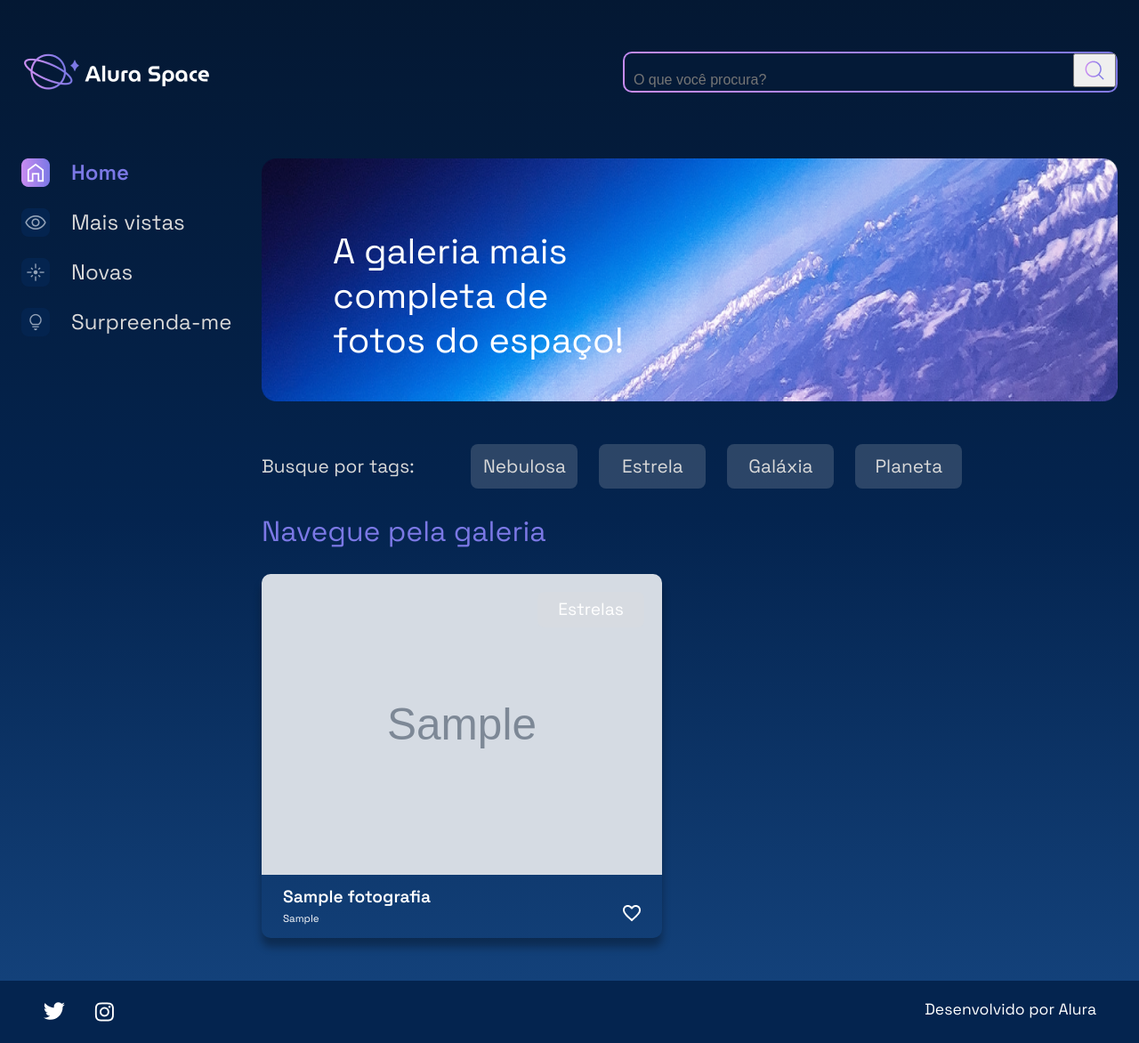
After one commit to Heveraldob12/Django_Curso_Alura, a Django app: page /buscar in a window 1280 px wide. The commit adds this page. Shown: the whole page at 89% size. Run offline with Django 4.2, Linux system fonts and the light colour scheme; tables that the repository leaves empty hold one stand-in row (values such as "Sample post"); grey boxes marked "Sample" are stand-in pictures.

Commit message:
Aula Final | Curso: Django - persistência de dados e Admin

```diff
--- a/galeria/models.py
+++ b/galeria/models.py
@@ -13,7 +13,7 @@ class Fotografia(models.Model):
     legenda = models.CharField(max_length=150, null=False,blank=False)
     categoria = models.CharField(max_length=100, choices=OPCOES_CATEGORIA, default='')
     descricao = models.TextField( null=False,blank=False)
-    foto = models.CharField(max_length=100, null=False,blank=False)
+    foto = models.ImageField(upload_to="fotos/%Y/%m/%d/", blank= True)
     publicada = models.BooleanField(default=False)
     data_fotografia = models.DateTimeField(default=datetime.now, blank=False)
 
--- a/galeria/urls.py
+++ b/galeria/urls.py
@@ -1,9 +1,10 @@
 from django.urls import path
-from galeria.views import index,imagem
+from galeria.views import index,imagem,buscar
 
 
 
 urlpatterns = [
    path('',index, name = 'index'),
    path('imagem/<int:foto_id>',imagem, name= 'imagem'),
+    path('buscar',buscar, name= 'buscar'),
 ]
--- a/galeria/views.py
+++ b/galeria/views.py
@@ -10,3 +10,13 @@ def index(request):
 def imagem(request,foto_id):
     fotografia = get_object_or_404(Fotografia, pk=foto_id)
     return render(request, 'galeria/imagem.html', {"fotografia": fotografia})
+
+def buscar(request):
+    fotografias = Fotografia.objects.order_by("data_fotografia").filter(publicada=True)
+
+    if 'buscar' in request.GET:
+        nome_a_buscar = request.GET['buscar']
+        if nome_a_buscar:
+            fotografias = fotografias.filter(nome__icontains=nome_a_buscar)
+
+    return render(request, 'galeria/buscar.html',{"cards" : fotografias})
--- a/setup/settings.py
+++ b/setup/settings.py
@@ -121,6 +121,12 @@ STATIC_URL = 'static/'
 STATICFILES_DIRS=[os.path.join(BASE_DIR, 'setup/static')]
 
 STATIC_ROOT = os.path.join(BASE_DIR, 'static')
+
+#Media
+
+MEDIA_ROOT = os.path.join(BASE_DIR,'media')
+
+MEDIA_URL = "/media/"
 # Default primary key field type
 # https://docs.djangoproject.com/en/4.1/ref/settings/#default-auto-field
 
--- a/setup/urls.py
+++ b/setup/urls.py
@@ -1,7 +1,10 @@
 from django.contrib import admin
 from django.urls import path, include
+from django.conf import settings
+from django.conf.urls.static import static
+
 
 urlpatterns = [
     path('admin/', admin.site.urls),
     path('',include('galeria.urls')),
-]
+] + static(settings.MEDIA_URL, document_root=settings.MEDIA_ROOT)
--- /dev/null
+++ b/templates/galeria/buscar.html
@@ -0,0 +1,58 @@
+<h1>{% extends 'galeria/base.html' %}
+    {% load static %}
+    {%block content%}
+
+                <section class="conteudo">
+                    <section class="banner">
+                        <img class="banner__imagem" src="{% static '/assets/imagens/Banner(2).png' %}" alt="banner Alura Space">
+                        <h1 class="banner__titulo"> A galeria mais completa de fotos do espaço!</h1>
+                    </section>
+                    <section class="tags">
+                        <p class="tags__titulo">Busque por tags:</p>
+                        <ul class="tags__lista">
+                            <li class="tags__tag">Nebulosa</li>
+                            <li class="tags__tag">Estrela</li>
+                            <li class="tags__tag">Galáxia</li>
+                            <li class="tags__tag">Planeta</li>
+                        </ul>
+                    </section>
+                    <section class="galeria">
+                        <div class="cards">
+                            <h2 class="cards__titulo">Navegue pela galeria</h2>
+                            <ul class="cards__lista">
+                                {% if cards %}
+                                {%for fotografia in cards %}
+                                <li class="card">
+                                    <a href="{% url 'imagem' fotografia.id %}">
+                                    {% if fotografia.foto == "" or fotografia.foto == null %}
+                                        <img class="card__imagem" src="{% static '/assets/imagens/galeria/not-found.png' %}" alt="foto">
+                                    {% else %}
+                                        <img class="card__imagem" src="{{fotografia.foto.url}}" alt="foto">
+                                    {% endif %}
+                                    </a>
+                                    <span class="card__tag">Estrelas</span>
+                                    <div class="card__info">
+                                        <p class="card__titulo">{{ fotografia.nome }}</p>
+                                        <div class="card__texto">
+                                            <p class="card__descricao"> {{ fotografia.legenda }}</p>
+                                            <span>
+                                                <img src="{% static '/assets/ícones/1x/favorite_outline.png' %}" alt="ícone de coração">
+                                            </span>
+                                        </div>
+                                    </div>
+                                </li>
+                                {% endfor %}
+                                {% else %}
+                                <div class = 'imagem_texto'>
+                                    <p>Imagens não encontradas</p>
+                                </div>
+                                {% endif %}
+                            </ul>
+                        </div>
+
+                    </section>
+                </section>
+            </main>
+        </div>
+
+    {% endblock %}</h1>
--- a/templates/galeria/imagem.html
+++ b/templates/galeria/imagem.html
@@ -4,7 +4,11 @@
             <section class="conteudo">
                 <section class="imagem">
                     <div class="imagem__conteudo">
-                        <img class="imagem__imagem" src="{% static '/assets/imagens/galeria/' %}{{fotografia.foto}}">
+                        {% if fotografia.foto == "" or fotografia.foto == null %}
+                        <img class="imagem__imagem" src="{% static '/assets/imagens/galeria/not-found.png' %}">
+                        {% else %}
+                        <img class="imagem__imagem" src="{{fotografia.foto.url}}">
+                        {% endif %}
                         <div class="imagem__info">
                             <div class="imagem__texto">
                                 <p class="imagem__titulo">{{fotografia.nome}}</p>
--- a/templates/galeria/partials/_inicio.html
+++ b/templates/galeria/partials/_inicio.html
@@ -4,9 +4,14 @@
         <img src="{% static '/assets/logo/Logo(2).png' %}" alt="Logo da Alura Space" />
         <div class="cabecalho__busca">
             <div class="busca__fundo">
-                <input class="busca__input" type="text" placeholder="O que você procura?">
-                <img class="busca__icone" src="{% static '/assets/ícones/1x/search.png' %}" alt="ícone de search">
+                <form action="{% url 'buscar' %}">
+                    <input class="busca__input" type="text" name='buscar' placeholder="O que você procura?">
+                    <button type="submit">
+                        <img class="busca__icone" src="{% static '/assets/ícones/1x/search.png' %}" alt="ícone de search">
+                    </button>
+                </form>
             </div>
+
         </div>
     </header>
     <main class="principal">
```
Also changed, not shown: templates/galeria/index.html (+8 -1 lines), galeria/migrations/0005_alter_fotografia_foto.py (added), setup/static/assets/imagens/galeria/not-found.png (added).
